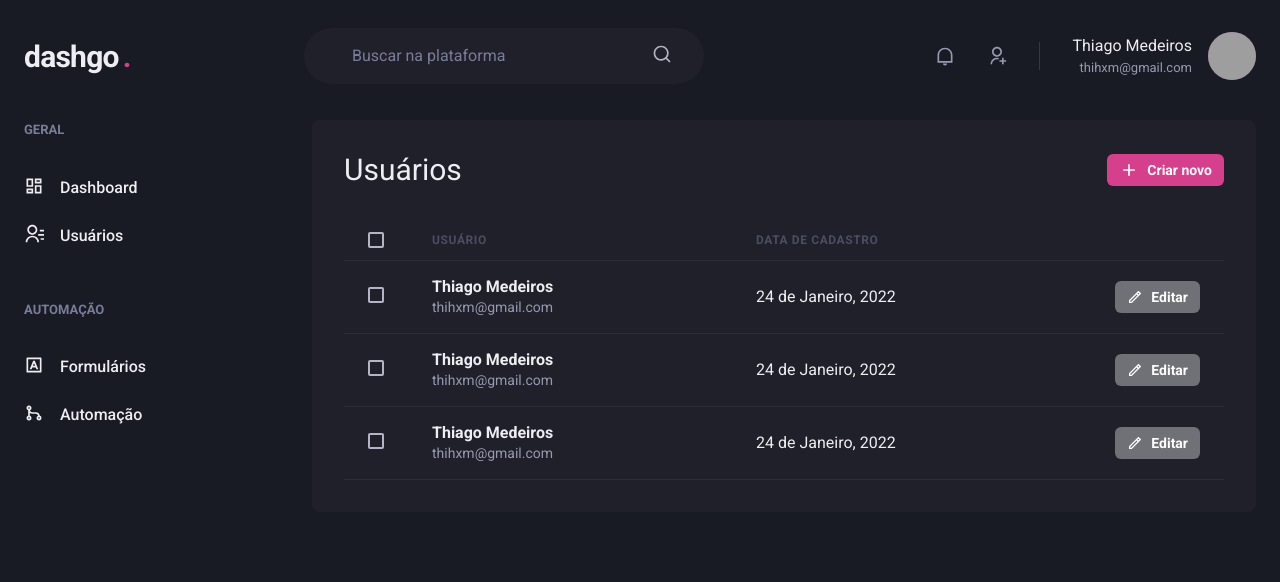
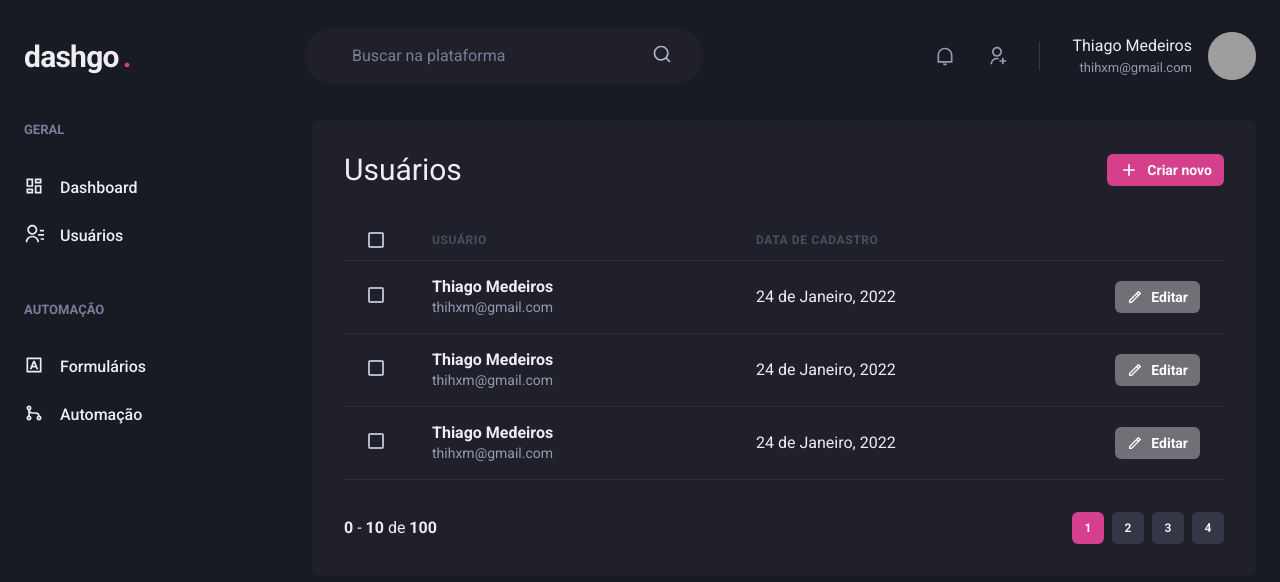
Before and after one commit to thihxm/Nextjs-Dashboard, a Next.js app: page /users in a window 1280 px wide. Shown: the top 582 px of the page. Built offline with nearby package versions, Linux system fonts and the light colour scheme; grey boxes are pictures that could not be loaded.

Commit message:
Pagination Component

```diff
--- /dev/null
+++ b/src/components/Pagination.tsx
@@ -0,0 +1,59 @@
+import { Box, Button, HStack } from '@chakra-ui/react'
+
+export default function Pagination() {
+  return (
+    <HStack mt="8" justify="space-between" align="center" spacing="6">
+      <Box>
+        <strong>0</strong> - <strong>10</strong> de <strong>100</strong>
+      </Box>
+      <HStack spacing="2">
+        <Button
+          size="sm"
+          fontSize="xs"
+          width="4"
+          colorScheme="pink"
+          disabled
+          _disabled={{
+            bg: 'pink.500',
+            cursor: 'default',
+          }}
+        >
+          1
+        </Button>
+        <Button
+          size="sm"
+          fontSize="xs"
+          width="4"
+          bg="gray.700"
+          _hover={{
+            bg: 'gray.500',
+          }}
+        >
+          2
+        </Button>
+        <Button
+          size="sm"
+          fontSize="xs"
+          width="4"
+          bg="gray.700"
+          _hover={{
+            bg: 'gray.500',
+          }}
+        >
+          3
+        </Button>
+        <Button
+          size="sm"
+          fontSize="xs"
+          width="4"
+          bg="gray.700"
+          _hover={{
+            bg: 'gray.500',
+          }}
+        >
+          4
+        </Button>
+      </HStack>
+    </HStack>
+  )
+}
--- a/src/pages/users/index.tsx
+++ b/src/pages/users/index.tsx
@@ -17,6 +17,7 @@
 } from '@chakra-ui/react'
 
 import { Header } from '../../components/Header'
+import Pagination from '../../components/Pagination'
 import { Sidebar } from '../../components/Sidebar'
 
 export default function UserList() {
@@ -133,6 +134,8 @@
               </Tr>
             </Tbody>
           </Table>
+
+          <Pagination />
         </Box>
       </Flex>
     </Box>
```
